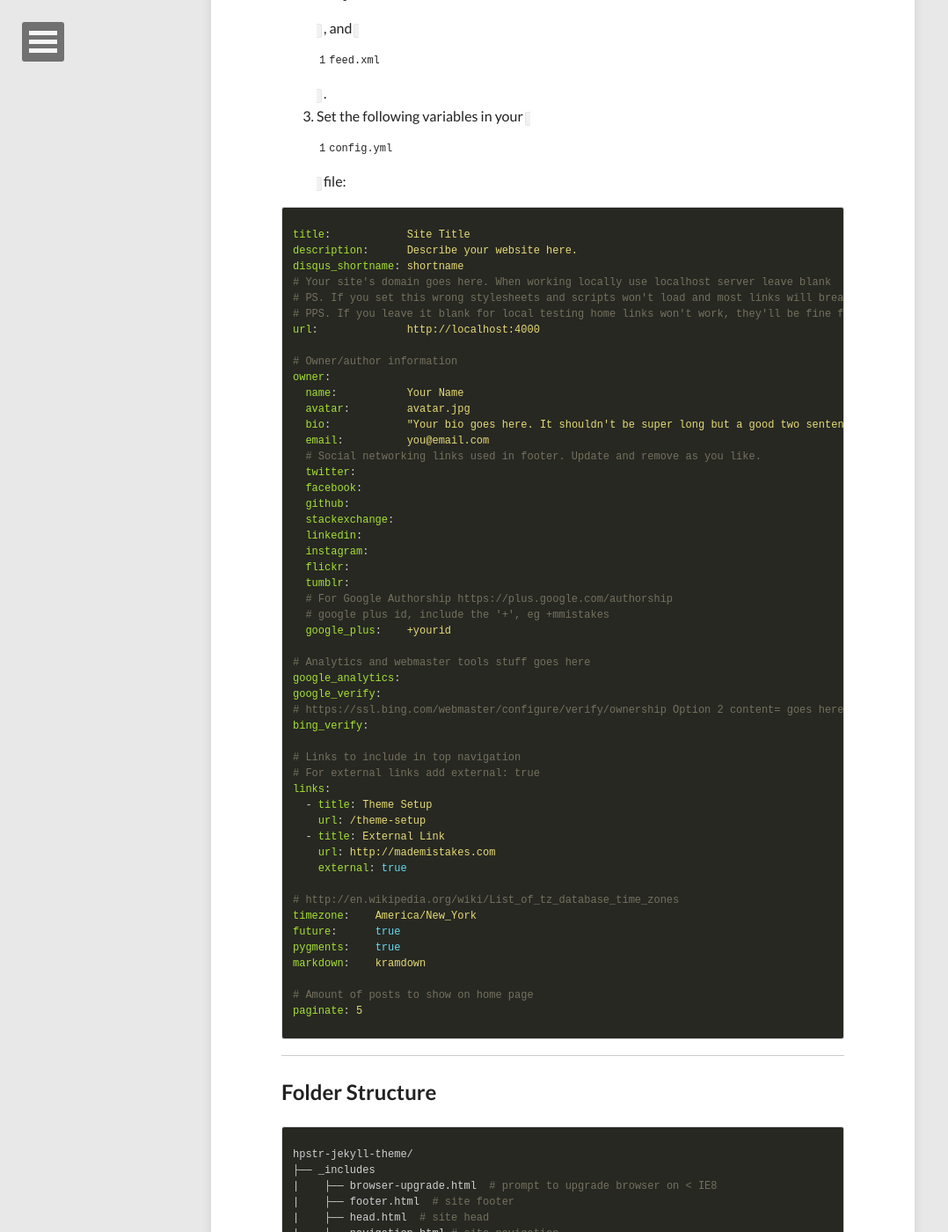
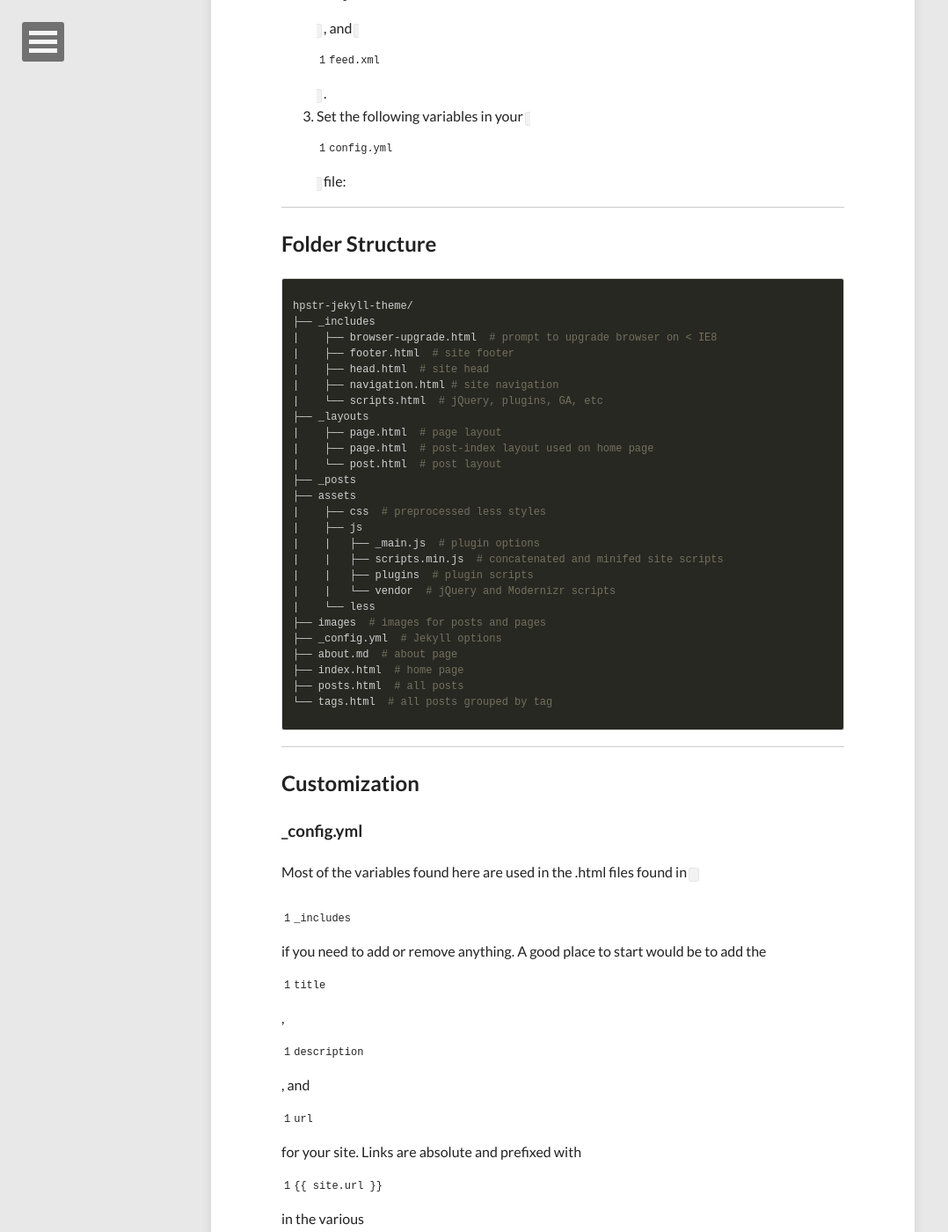
Before and after one commit to RecklessDev/RecklessDev.github.io, a Jekyll site: the page built from theme-setup.md, in a window 1280 px wide and 1400 px high, scrolled down 2211 px. Shown: the whole window at 88% size, without its empty margins (0-1078 px from the left). Built offline with Jekyll 4.4.1, drawn with Linux system fonts in a browser that asks for light colours; nearby versions of some CDN libraries; some of the changed text lies outside the part shown.

Commit message:
Fixed syntax highlight

```diff
--- a/Gemfile
+++ b/Gemfile
@@ -5,9 +5,7 @@
   gem 'wdm', '>= 0.1.0'
 end
 
-gem 'jekyll'
-gem 'kramdown'
-gem 'coderay'
+gem 'github-pages'
 gem 'rake'
 gem 'thor'
 gem 'activesupport'
--- a/_config.yml
+++ b/_config.yml
@@ -6,6 +6,7 @@
 
 url:			   http://recklessdev.github.io/
 
+encoding: utf-8
 
 owner:
   name:           Sebastian Gorobievschi
@@ -36,7 +37,7 @@
 # http://en.wikipedia.org/wiki/List_of_tz_database_time_zones
 timezone:    America/New_York
 future:      true
-highlighter: Pygments
+highlighter: pygments
 markdown:    kramdown
 
 # https://github.com/mojombo/jekyll/wiki/Permalinks
--- a/theme-setup.md
+++ b/theme-setup.md
@@ -35,58 +35,6 @@
 2. Clone the following files and personalize content as need: `about.md`, `posts.html`, `index.html`, `tags.html`, and `feed.xml`.
 3. Set the following variables in your `config.yml` file:
 
-{% highlight yaml %}
-title:            Site Title
-description:      Describe your website here.
-disqus_shortname: shortname
-# Your site's domain goes here. When working locally use localhost server leave blank
-# PS. If you set this wrong stylesheets and scripts won't load and most links will break.
-# PPS. If you leave it blank for local testing home links won't work, they'll be fine for live domains though.
-url:              http://localhost:4000
-
-# Owner/author information
-owner:
-  name:           Your Name
-  avatar:         avatar.jpg
-  bio:            "Your bio goes here. It shouldn't be super long but a good two sentences or two should suffice."
-  email:          you@email.com
-  # Social networking links used in footer. Update and remove as you like.
-  twitter:
-  facebook:
-  github:
-  stackexchange:
-  linkedin:
-  instagram:
-  flickr:
-  tumblr:
-  # For Google Authorship https://plus.google.com/authorship
-  # google plus id, include the '+', eg +mmistakes
-  google_plus:    +yourid
-
-# Analytics and webmaster tools stuff goes here
-google_analytics:
-google_verify:
-# https://ssl.bing.com/webmaster/configure/verify/ownership Option 2 content= goes here
-bing_verify:
-
-# Links to include in top navigation
-# For external links add external: true
-links:
-  - title: Theme Setup
-    url: /theme-setup
-  - title: External Link
-    url: http://mademistakes.com
-    external: true
-
-# http://en.wikipedia.org/wiki/List_of_tz_database_time_zones
-timezone:    America/New_York
-future:      true
-pygments:    true
-markdown:    kramdown
-
-# Amount of posts to show on home page
-paginate: 5
-{% endhighlight %}
 
 ---
 
```
Also changed, not shown: _posts/2014-07-27-spot-bug.md (+2 -2 lines).
